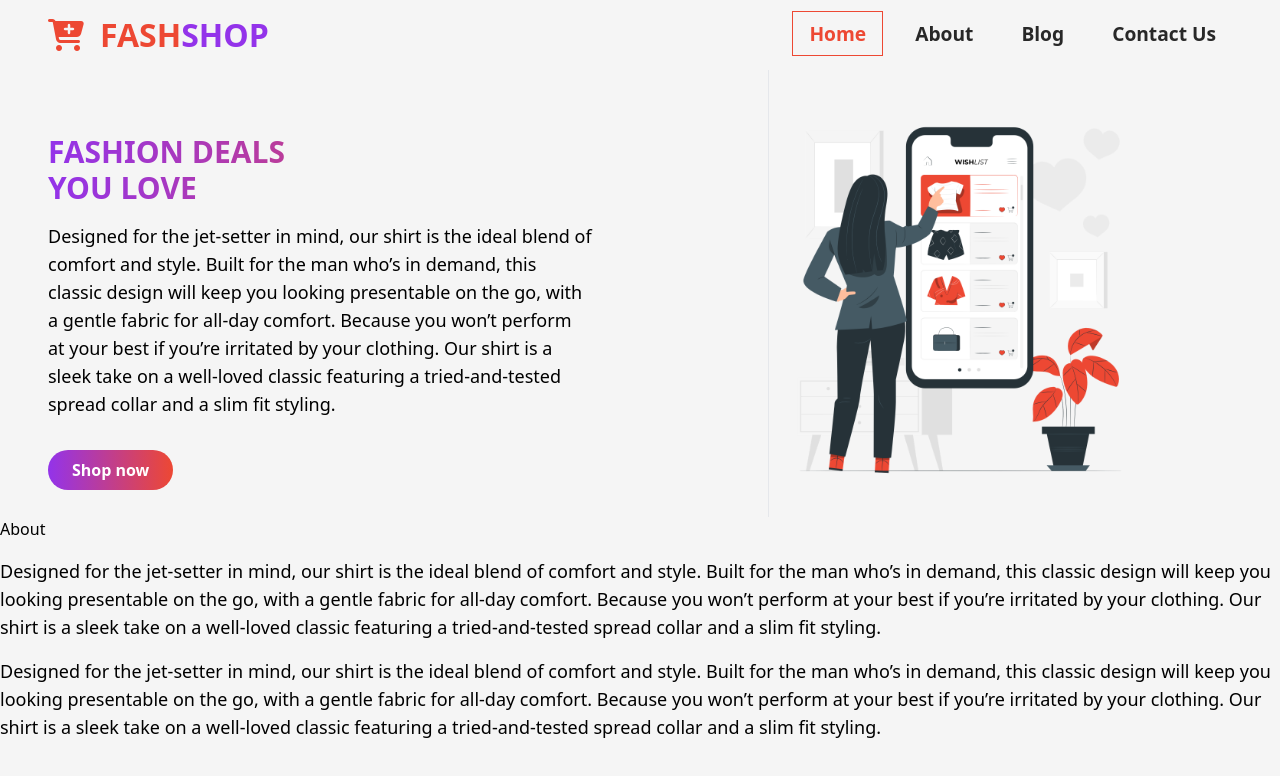
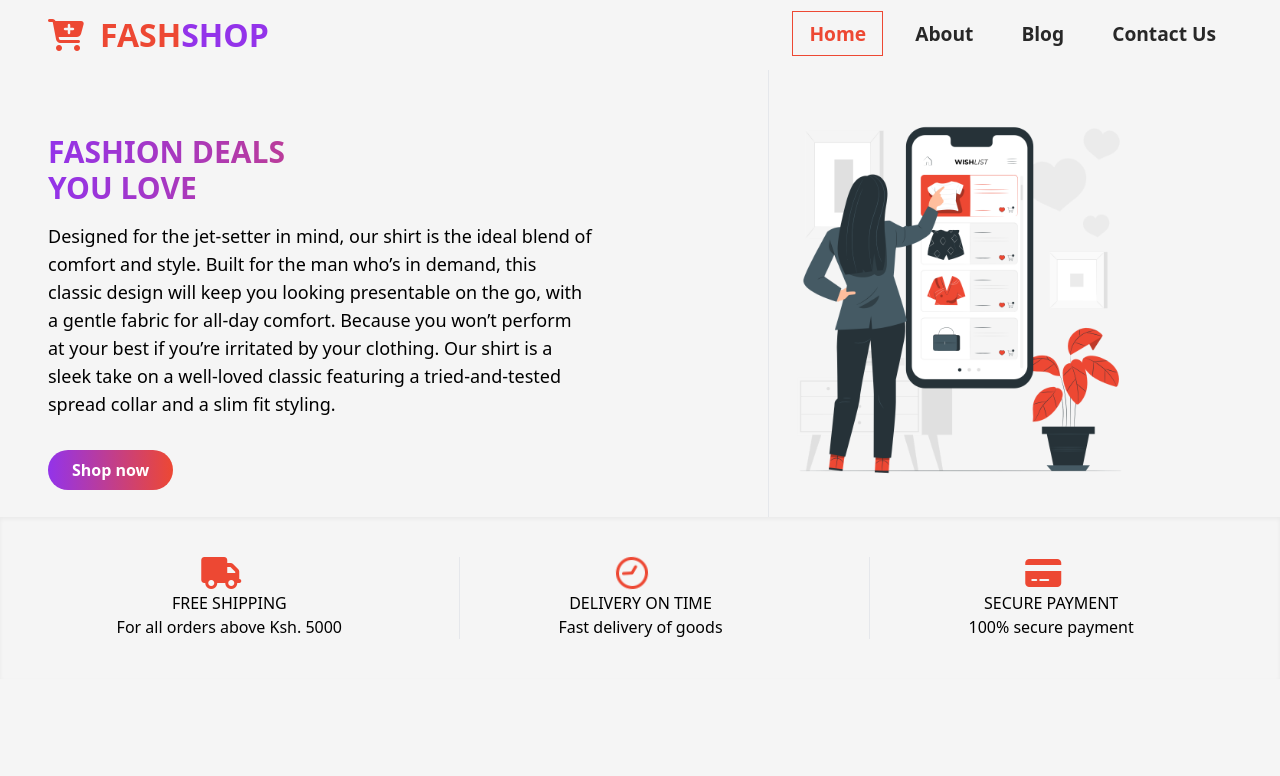
Before and after one commit to johntarus/ecommerce, a React (Create React App) app: page / in a window 1280 px wide. Shown: the top 776 px of the page. Built offline with nearby package versions, Linux system fonts and the light colour scheme.

Commit message:
benefits

```diff
--- a/src/App.js
+++ b/src/App.js
@@ -20,7 +20,7 @@ function App() {
           </Routes>
         </div>
       </Router>
-      <About />
+      {/* <About /> */}
     </>
   );
 }
--- /dev/null
+++ b/src/components/Home/Benefits.js
@@ -0,0 +1,26 @@
+import React from "react";
+import "../../index.css";
+
+const Benefits = () => {
+  return (
+    <div className="grid grid-cols-3 divide-x text-center shadow-inner mb-2 px-6 py-4 text-mute sm:grid-cols-1 sm:m-12">
+      <div className="m-6 w-full-width">
+        <i className="fa fa-truck fa-2x" aria-hidden="true"></i>
+        <h1>FREE SHIPPING</h1>
+        <p>For all orders above Ksh. 5000</p>
+      </div>
+      <div className="m-6 w-full-width">
+        <i className="fa fa-clock-o fa-2x fa-spin" aria-hidden="true"></i>
+        <h1>DELIVERY ON TIME</h1>
+        <p>Fast delivery of goods</p>
+      </div>
+      <div className="m-6 w-full-width">
+        <i className="fa fa-credit-card-alt fa-2x" aria-hidden="true"></i>
+        <h1>SECURE PAYMENT</h1>
+        <p>100% secure payment</p>
+      </div>
+    </div>
+  );
+};
+
+export default Benefits;
--- /dev/null
+++ b/src/components/Home/Hero.js
@@ -0,0 +1,36 @@
+import React from "react";
+import banner from "../../assets/images/banner.png";
+
+function Hero() {
+  return (
+    <div>
+      <div className="grid grid-cols-2 divide-x justify-items-center sm:grid-cols-1 md:grid-cols-1">
+        <div className="mt-16 px-12">
+          <h2 className=" font-extrabold text-transparent text-3xl bg-clip-text bg-gradient-to-r from-purple-600 to-[#ed4833] sm:text-2xl md:text-2xl lg:text-3xl">
+            FASHION DEALS <br /> YOU LOVE
+          </h2>
+          <p className="pt-4 text-lg">
+            Designed for the jet-setter in mind, our shirt is the ideal blend of
+            comfort and style. Built for the man who’s in demand, this classic
+            design will keep you looking presentable on the go, with a gentle
+            fabric for all-day comfort. Because you won’t perform at your best
+            if you’re irritated by your clothing. Our shirt is a sleek take on a
+            well-loved classic featuring a tried-and-tested spread collar and a
+            slim fit styling.
+          </p>
+          <button className="bg-gradient-to-r from-purple-600 to-[#ed4833] hover:from-[#ed4833] hover:to-purple-600  text-white font-bold py-2 px-6 rounded-full mt-8">
+            Shop now
+          </button>
+        </div>
+
+        <img
+          className="object-cover h-76 w-96 py-8"
+          src={banner}
+          alt="banner"
+        />
+      </div>
+    </div>
+  );
+}
+
+export default Hero;
--- a/src/index.css
+++ b/src/index.css
@@ -46,6 +46,7 @@ body {
 
 .fa {
   margin-right: 1rem;
+  color: #ed4833;
 }
 
 .nav-menu {
--- a/src/pages/Home.js
+++ b/src/pages/Home.js
@@ -1,36 +1,14 @@
 import React from "react";
-import banner from "../assets/images/banner.png";
+import Hero from "../components/Home/Hero";
+import Benefits from "../components/Home/Benefits";
 
-function Home() {
+const Home = () => {
   return (
-    <div>
-      <div className="grid grid-cols-2 divide-x justify-items-center sm:grid-cols-1 md:grid-cols-1">
-        <div className="mt-16 px-12">
-          <h2 className=" font-extrabold text-transparent text-3xl bg-clip-text bg-gradient-to-r from-purple-600 to-[#ed4833] sm:text-2xl md:text-2xl lg:text-3xl">
-            FASHION DEALS <br /> YOU LOVE
-          </h2>
-          <p className="pt-4 text-lg">
-            Designed for the jet-setter in mind, our shirt is the ideal blend of
-            comfort and style. Built for the man who’s in demand, this classic
-            design will keep you looking presentable on the go, with a gentle
-            fabric for all-day comfort. Because you won’t perform at your best
-            if you’re irritated by your clothing. Our shirt is a sleek take on a
-            well-loved classic featuring a tried-and-tested spread collar and a
-            slim fit styling.
-          </p>
-          <button className="bg-gradient-to-r from-purple-600 to-[#ed4833] hover:from-[#ed4833] hover:to-purple-600  text-white font-bold py-2 px-6 rounded-full mt-8">
-            Shop now
-          </button>
-        </div>
-
-        <img
-          className="object-cover h-76 w-96 py-8"
-          src={banner}
-          alt="banner"
-        />
-      </div>
-    </div>
+    <>
+      <Hero />
+      <Benefits />
+    </>
   );
-}
+};
 
 export default Home;
```
